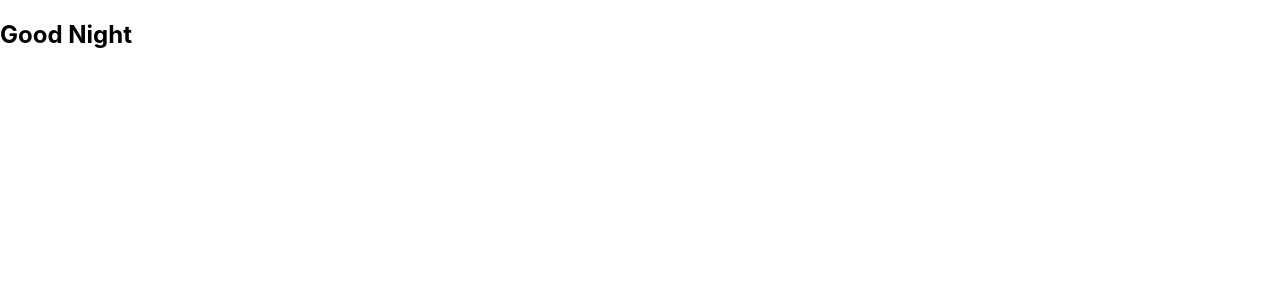
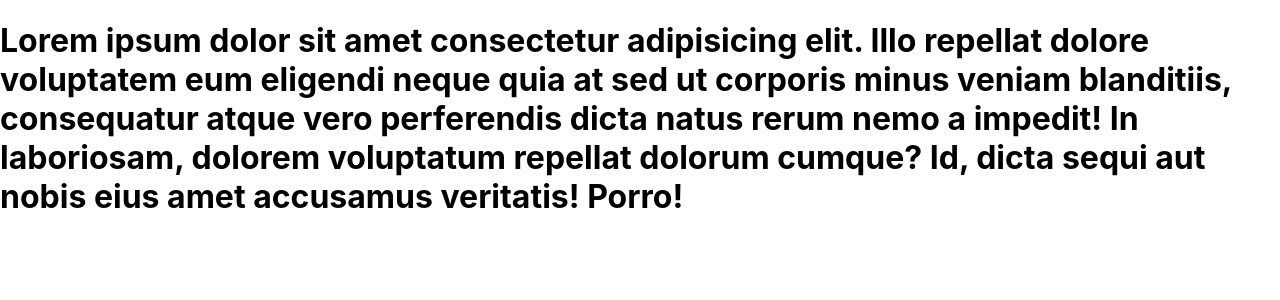
Before and after one commit to Ajay-Sonavane/second-react-app, a React (Create React App) app: page / in a window 1280 px wide. Shown: the top 300 px of the page. Built offline with nearby package versions, Linux system fonts and the light colour scheme.

Commit message:
basic-interpolation

```diff
--- a/src/App.js
+++ b/src/App.js
@@ -1,14 +1,15 @@
+//Auto-Suggestion and Auto - formating is must be done inorder to know the program properly.
 function App() {
-  let jsx = <h1>Good Morning</h1>;
-  let jsx2 = <h2>Good Night</h2>;
-
-  // let jsx2 = (
-  //   <>
-  //     <h1>Good Night</h1>
-  //   </>
-  // );
-
-  return false ? jsx : jsx2;
+  return (
+    <>
+      <h1>
+        Lorem ipsum dolor sit amet consectetur adipisicing elit. Illo repellat
+        dolore voluptatem eum eligendi neque quia at sed ut corporis minus
+        veniam blanditiis, consequatur atque vero perferendis dicta natus rerum
+        nemo a impedit! In laboriosam, dolorem voluptatum repellat dolorum
+        cumque? Id, dicta sequi aut nobis eius amet accusamus veritatis! Porro!
+      </h1>
+    </>
+  );
 }
-
 export default App;
```
